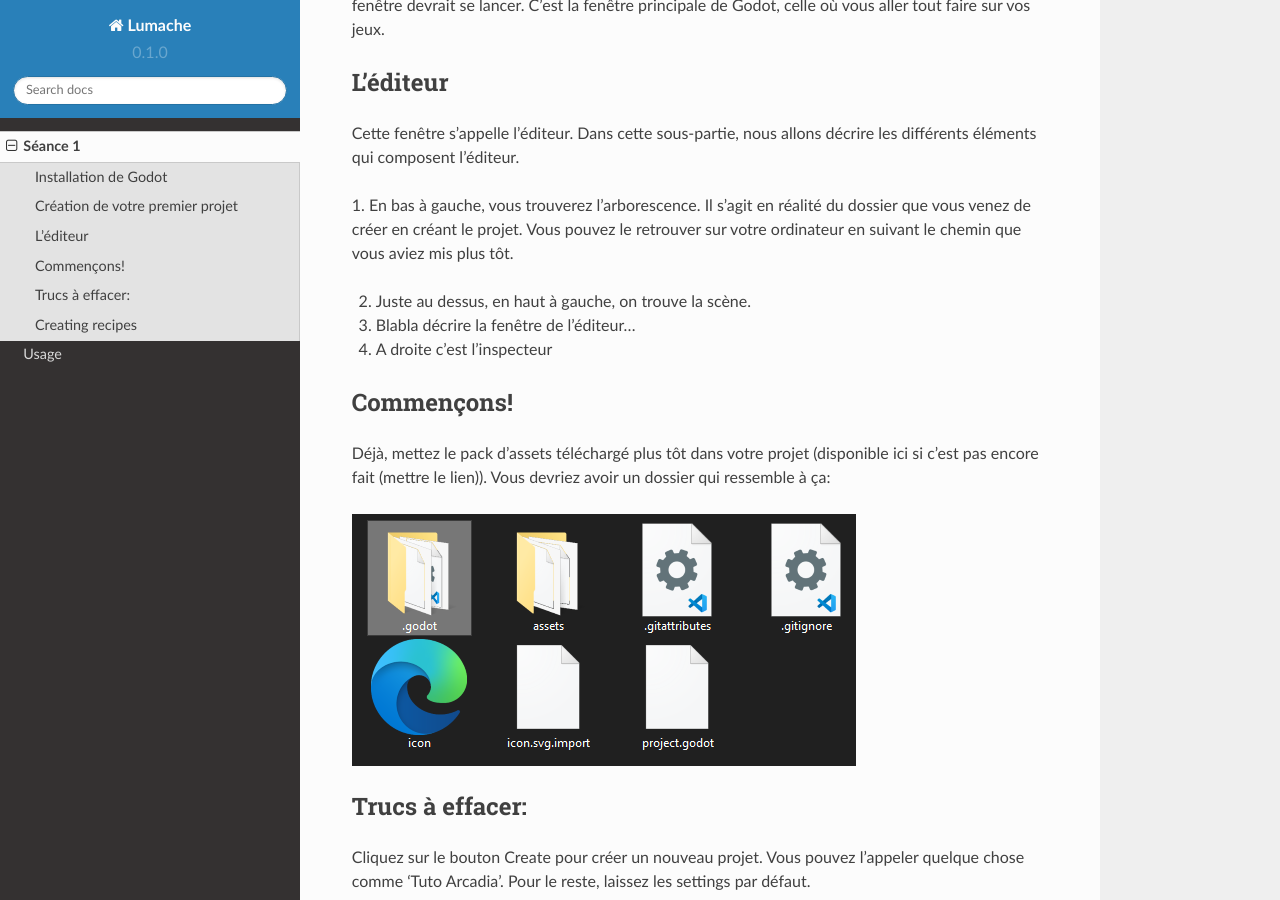
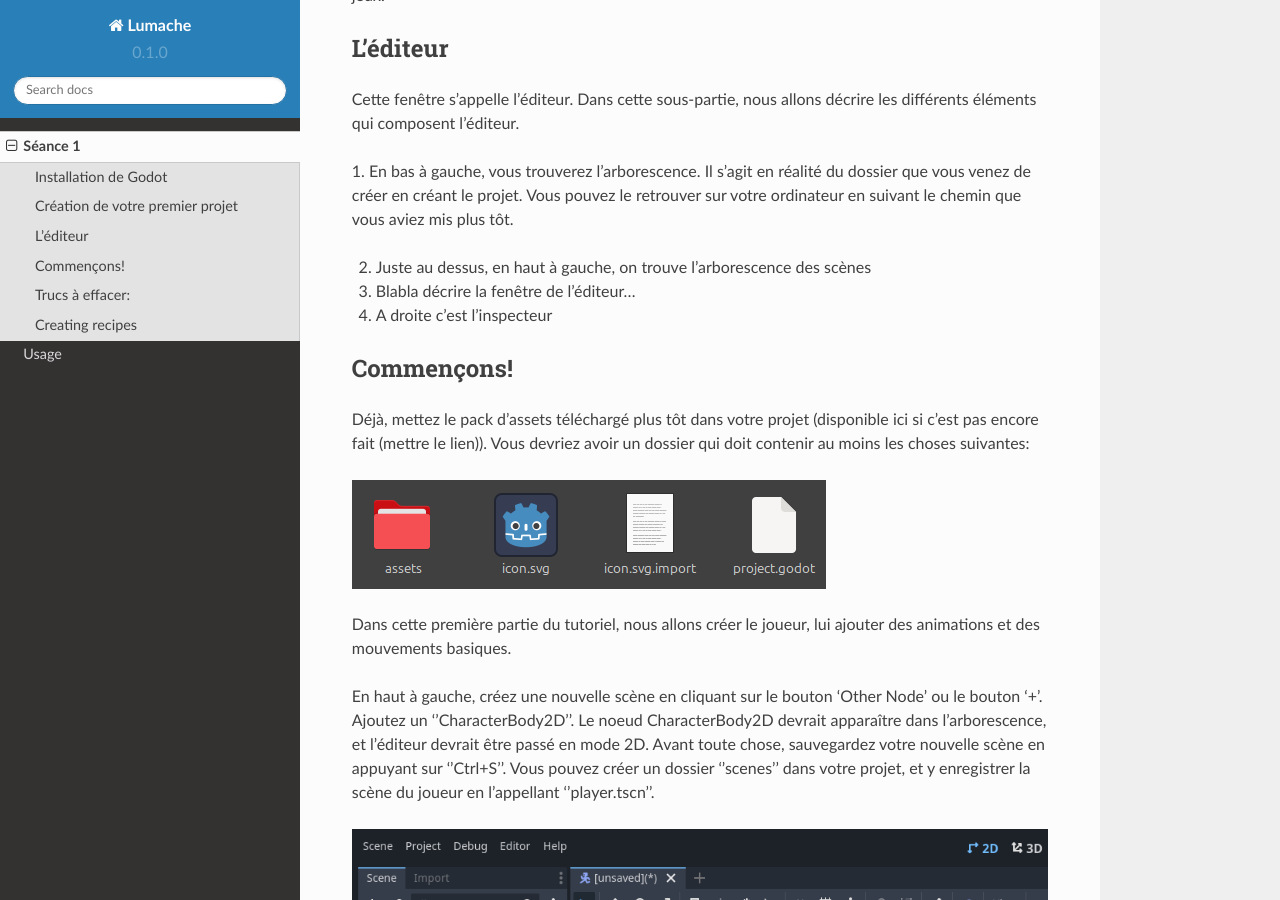
Before and after one commit to Jul1nk/rtd-tutorial, a Sphinx documentation site: the page built from docs/source/seance1.rst, in a window 1280 px wide and 900 px high, scrolled down 1748 px. Built offline with Sphinx 7.4.7 and the Read the Docs theme 2.0.0, drawn with Linux system fonts in a browser that asks for light colours.

Commit message:
Tutorial Suite and Images correction

```diff
--- a/docs/source/seance1.rst
+++ b/docs/source/seance1.rst
@@ -6,7 +6,7 @@ Séance 1
 Installation de Godot
 ------------
 
-Pour commencer ce tutoriel, il vous faudra installer Godot. Pour cela, vous pouvez cliquer `ici <https://godotengine.org/download/windows/>`_ pour télécharger la dernière version de Godot (ce tuto a été écrit à la version 4.3).
+Pour commencer ce tutoriel, il vous faudra installer Godot. Pour cela, vous pouvez cliquer `ici <https://godotengine.org/download/>`_ pour télécharger la dernière version de Godot (ce tuto a été écrit à la version 4.3).
 Une fois le fichier .zip téléchargé et dézippé, vous pouvez lancer Godot. Vous verrez quelque chose comme ça:
 
 .. image:: img/projectmanager.png
@@ -40,7 +40,7 @@ Dans cette sous-partie, nous allons décrire les différents éléments qui comp
 1. En bas à gauche, vous trouverez l'arborescence. Il s'agit en réalité du dossier que vous venez de créer en créant le projet.
 Vous pouvez le retrouver sur votre ordinateur en suivant le chemin que vous aviez mis plus tôt.
 
-2. Juste au dessus, en haut à gauche, on trouve la scène.
+2. Juste au dessus, en haut à gauche, on trouve l'arborescence des scènes
 
 3. Blabla décrire la fenêtre de l'éditeur...
 
@@ -50,11 +50,17 @@ Commençons!
 ------------
 
 Déjà, mettez le pack d'assets téléchargé plus tôt dans votre projet (disponible ici si c'est pas encore fait (mettre le lien)).
-Vous devriez avoir un dossier qui ressemble à ça:
+Vous devriez avoir un dossier qui doit contenir au moins les choses suivantes:
 
-.. image:: img/screen_folder.png
+.. image:: img/projectfolder.png
 
+Dans cette première partie du tutoriel, nous allons créer le joueur, lui ajouter des animations et des mouvements basiques.
 
+En haut à gauche, créez une nouvelle scène en cliquant sur le bouton 'Other Node' ou le bouton '+'. Ajoutez un ''CharacterBody2D''.
+Le noeud CharacterBody2D devrait apparaître dans l'arborescence, et l'éditeur devrait être passé en mode 2D.
+Avant toute chose, sauvegardez votre nouvelle scène en appuyant sur ''Ctrl+S''. Vous pouvez créer un dossier ''scenes'' dans votre projet, et y enregistrer la scène du joueur en l'appellant ''player.tscn''.
+
+.. image:: img/characterbody2dwarning.png
 
 Trucs à effacer:
 ------------
```
Also changed, not shown: docs/source/img/characterbody2dwarning.png (added), docs/source/img/newproject.png, docs/source/img/projectfolder.png (added), docs/source/img/projectmanager.png.
